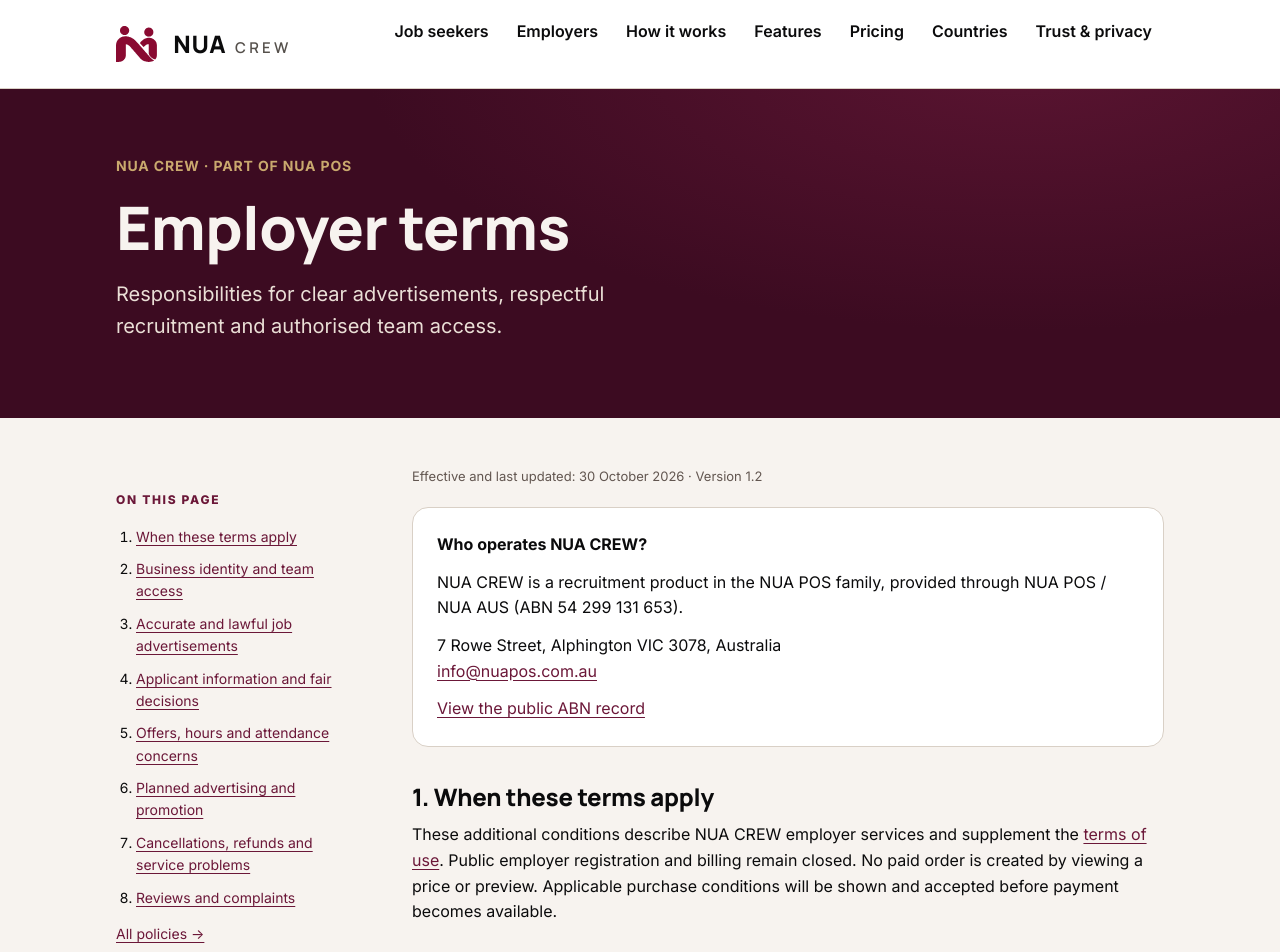
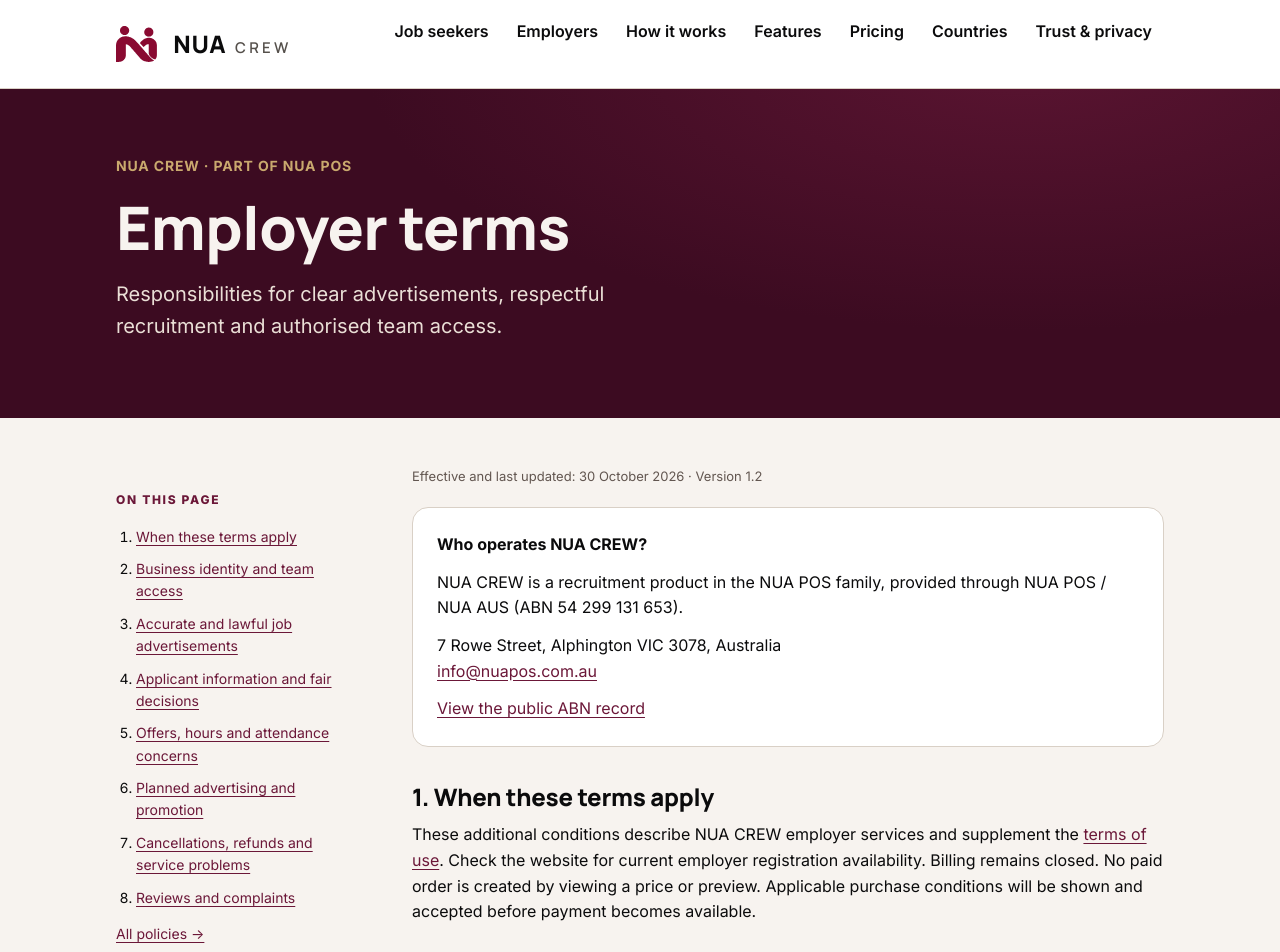
Before and after one commit to BSaumil/NUA-CREW, a Next.js app in the folder apps/site/: page /employer-terms in a window 1280 px wide. Shown: the top 952 px of the page. Built offline with nearby package versions, Linux system fonts and the light colour scheme.

Commit message:
Keep employer terms accurate when registration opens

```diff
--- a/apps/site/app/employer-terms/page.tsx
+++ b/apps/site/app/employer-terms/page.tsx
@@ -13,8 +13,9 @@ export default function EmployerTerms() {
           body: (
             <p>
               These additional conditions describe NUA CREW employer services and supplement the{' '}
-              <a href="/terms">terms of use</a>. Public employer registration and billing remain
-              closed. No paid order is created by viewing a price or preview. Applicable purchase
+              <a href="/terms">terms of use</a>. Check the website for current employer registration
+              availability. Billing remains closed. No paid order is created by viewing a price or
+              preview. Applicable purchase
               conditions will be shown and accepted before payment becomes available.
             </p>
           ),
```
